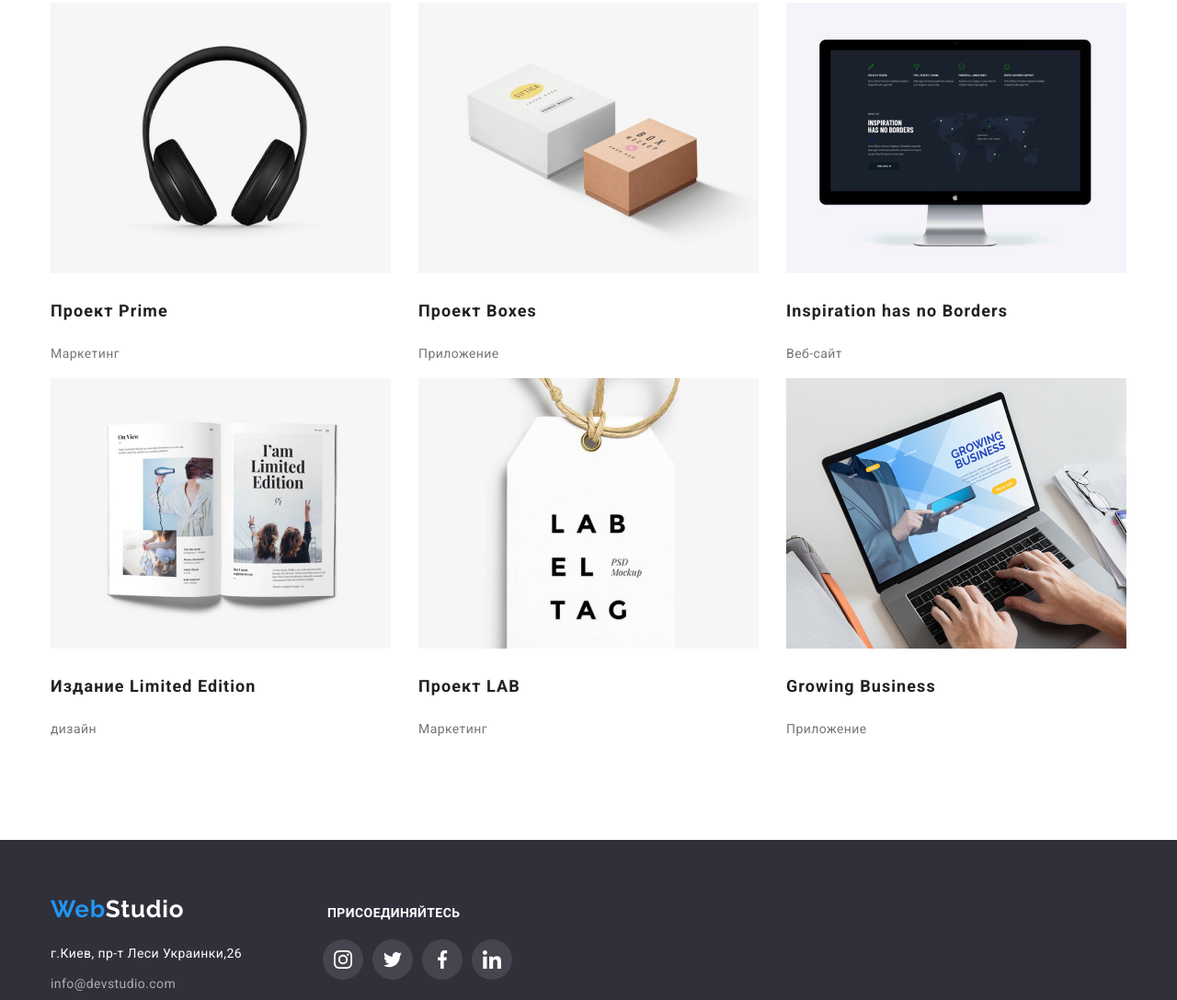
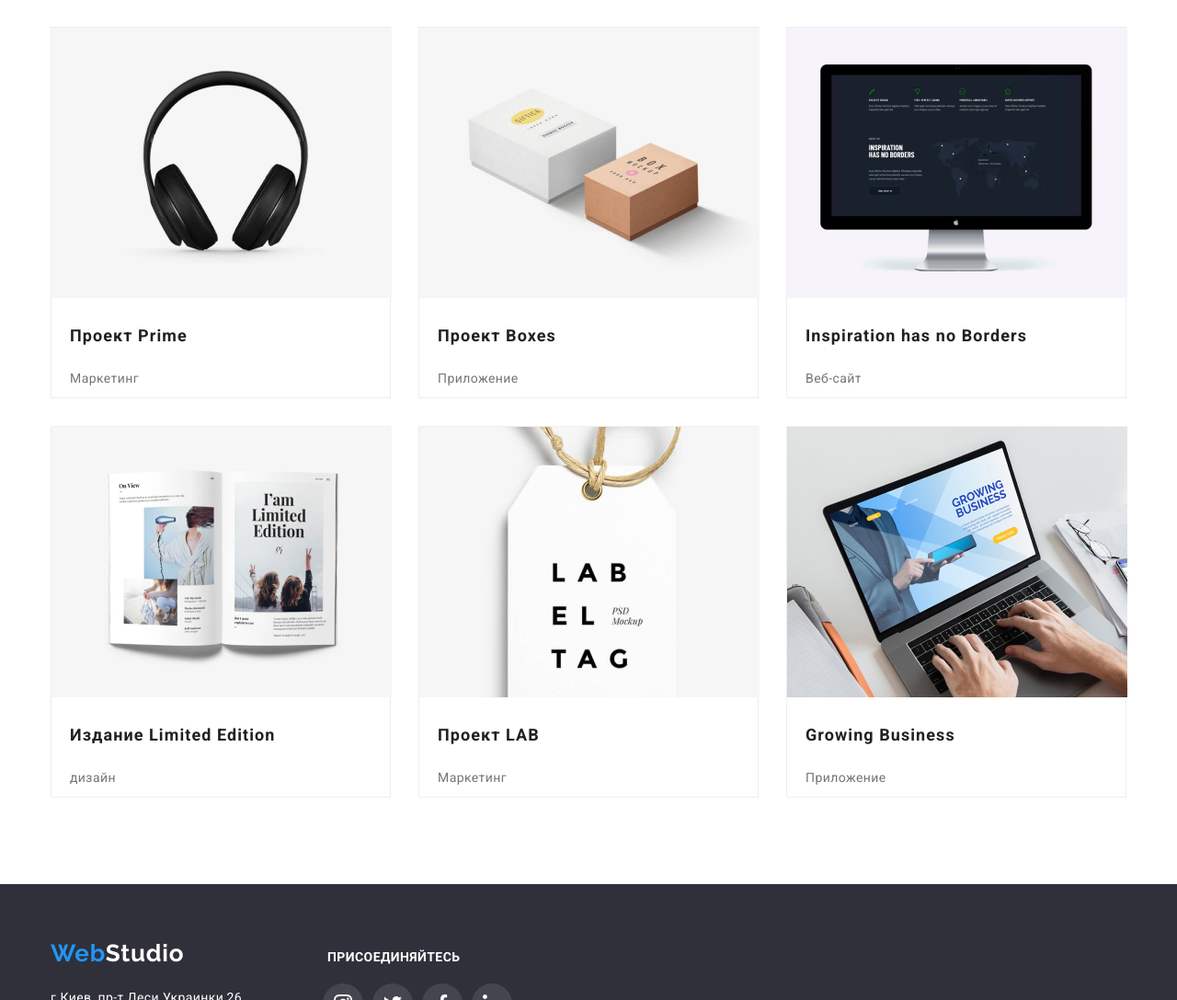
Before and after one commit to Viktor-V72/goit-markup-hw-04, a plain HTML site: page portfolio.html in a window 1280 px wide. Shown: the part 685-1772 px from the top of the page at 92% size. Drawn offline with nearby package versions, Linux system fonts and the light colour scheme.

Commit message:
finish hw4

```diff
--- a/css/styles.css
+++ b/css/styles.css
@@ -547,10 +547,29 @@ ul {
   padding: 0;
 }
 
+.filter-items h2,
+.filter-items p {
+  margin-left: 20px;
+}
+
 .filter-project {
+  width: 370px;
+  height: 404px;
   margin-right: 30px;
+  margin-bottom: 30px;
+  border: 1px solid #eeeeee;
+}
+
+.filter-project:hover {
+  box-shadow: 0px 1px 1px rgba(0, 0, 0, 0.12), 0px 4px 4px rgba(0, 0, 0, 0.06),
+    1px 4px 6px rgba(0, 0, 0, 0.16);
+  cursor: pointer;
 }
 
 .filter-project:nth-child(3n + 3) {
-  margin: 0;
+  margin-right: 0;
 }
+
+.filter-project:nth-child(n + 7) {
+  margin-bottom: 0;
+}
```
